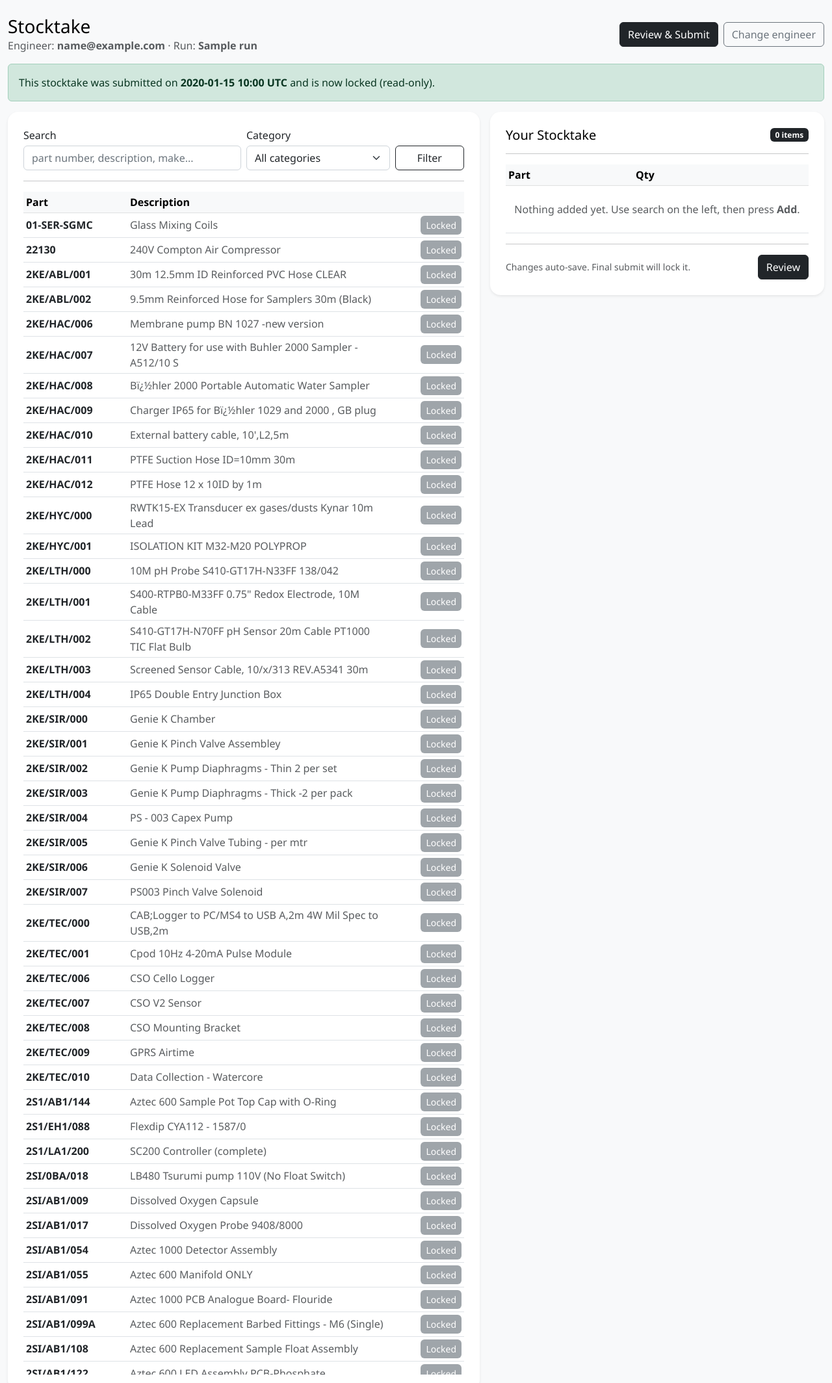
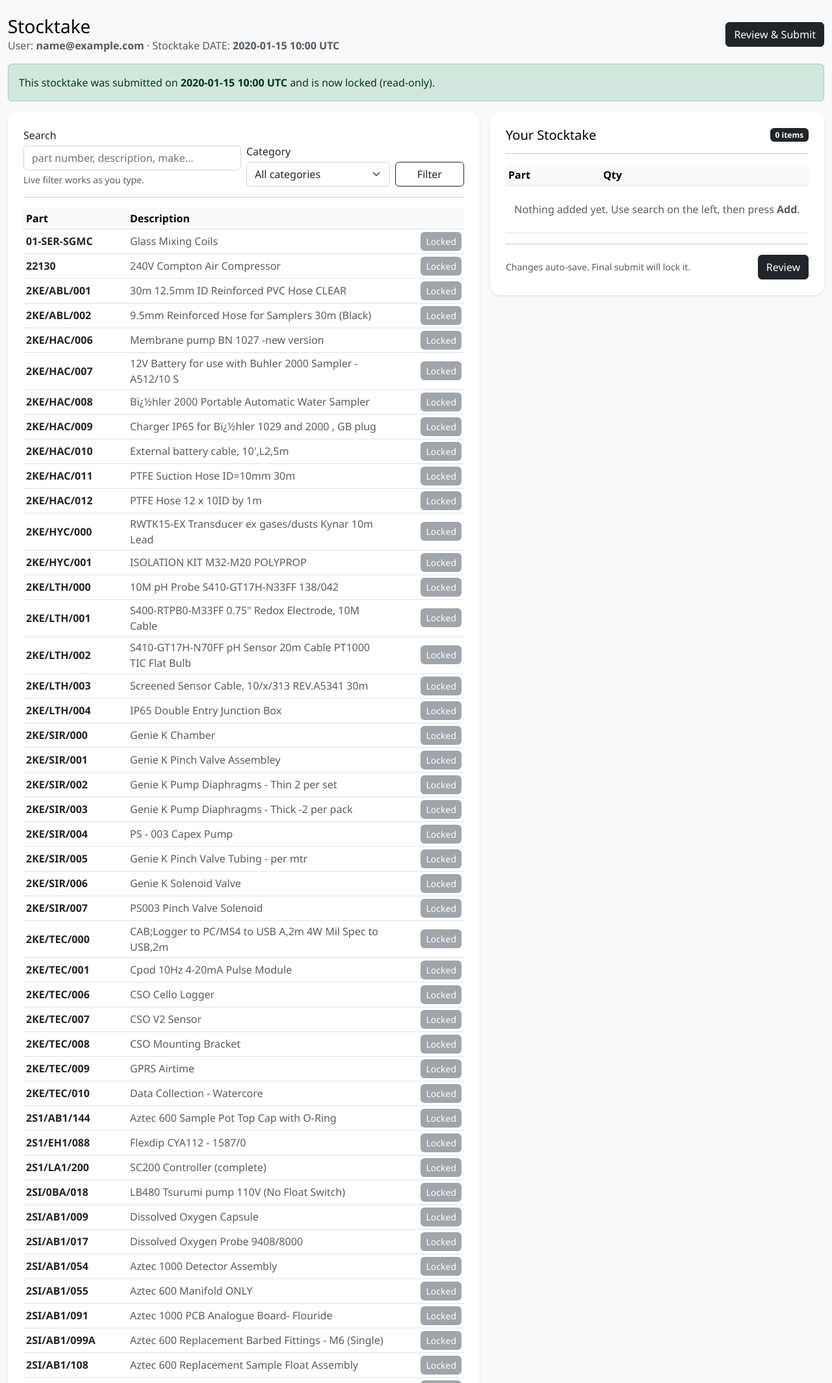
Before and after one commit to tomward0606/PartsProjectMain, a Flask app: a page that uses templates/stocktake_page.html in a window 1280 px wide. Shown: the top 2128 px of the page at 65% size. Run offline with Flask 3, Linux system fonts and the light colour scheme; tables that the repository leaves empty hold one stand-in row (values such as "Sample post").

Commit message:
Update stocktake_page.html

```diff
--- a/templates/stocktake_page.html
+++ b/templates/stocktake_page.html
@@ -7,10 +7,8 @@
   <link rel="stylesheet" href="{{ url_for('static', filename='style.css') }}">
 
   <style>
-    /* Small mobile polish so it doesn’t feel like a spreadsheet fell down the stairs */
     @media (max-width: 767.98px) {
       .page-title-wrap h3 { font-size: 1.35rem; }
-      .badge { font-size: .85rem; }
       .table { font-size: .92rem; }
       .sticky-mobile-actions {
         position: sticky;
@@ -22,10 +20,11 @@
         z-index: 5;
       }
     }
+    .qty-status { min-height: 18px; }
 
-    .qty-status {
-      min-height: 18px;
-    }
+    /* Make +/- compact */
+    .qty-group .btn { padding: .25rem .55rem; }
+    .qty-group input { text-align: center; }
   </style>
 </head>
 
@@ -34,13 +33,22 @@
     <div class="d-flex flex-wrap align-items-center justify-content-between gap-2 mb-3 page-title-wrap">
       <div>
         <h3 class="mb-0">Stocktake</h3>
-        <div class="text-muted">Engineer: <strong>{{ engineer_email }}</strong> · Run: <strong>{{ run_name }}</strong></div>
+
+        {% if submitted %}
+          <div class="text-muted">
+            User: <strong>{{ engineer_email }}</strong> · Stocktake DATE: <strong>{{ submitted_at }}</strong>
           </div>
+        {% else %}
+          <div class="text-muted">
+            User: <strong>{{ engineer_email }}</strong> · StockTake In progress
+          </div>
+        {% endif %}
+      </div>
+
       <div class="d-flex gap-2">
         <a href="{{ url_for('stocktake_review', engineer_email=engineer_email) }}" class="btn btn-dark">
           Review & Submit
         </a>
-        <a href="{{ url_for('stocktake_start') }}" class="btn btn-outline-secondary">Change engineer</a>
       </div>
     </div>
 
@@ -66,11 +74,12 @@
             <form class="row g-2 align-items-end" method="GET" action="{{ url_for('stocktake_page', engineer_email=engineer_email) }}">
               <div class="col-12 col-md-6">
                 <label class="form-label mb-1">Search</label>
-                <input class="form-control" name="search" value="{{ search }}" placeholder="part number, description, make...">
+                <input class="form-control" id="liveSearch" name="search" value="{{ search }}" placeholder="part number, description, make...">
+                <div class="form-text">Live filter works as you type.</div>
               </div>
               <div class="col-12 col-md-4">
                 <label class="form-label mb-1">Category</label>
-                <select class="form-select" name="category">
+                <select class="form-select" name="category" id="categorySelect">
                   <option value="">All categories</option>
                   {% for c in categories %}
                     <option value="{{ c }}" {% if c == selected_category %}selected{% endif %}>{{ c }}</option>
@@ -93,10 +102,12 @@
                     <th style="width: 120px;"></th>
                   </tr>
                 </thead>
-                <tbody>
+                <tbody id="partsTbody">
                   {% for p in parts %}
-                    <tr>
-                      <td><strong>{{ p.part_number }}</strong></td>
+                    <tr class="part-row"
+                        data-pn="{{ (p.part_number or '')|lower }}"
+                        data-desc="{{ (p.description or '')|lower }}">
+                      <td><strong class="pn">{{ p.part_number }}</strong></td>
                       <td class="text-muted">{{ p.description }}</td>
                       <td class="text-end">
                         {% if submitted %}
@@ -138,7 +149,7 @@
                 <thead class="table-light">
                   <tr>
                     <th>Part</th>
-                    <th style="width:160px;">Qty</th>
+                    <th style="width:210px;">Qty</th>
                     <th style="width:110px;"></th>
                   </tr>
                 </thead>
@@ -155,18 +166,24 @@
                         {% if submitted %}
                           <input class="form-control form-control-sm" value="{{ it.quantity }}" disabled>
                         {% else %}
+                          <div class="input-group input-group-sm qty-group">
+                            <button class="btn btn-outline-secondary qty-minus" type="button">−</button>
+
                             <input
                               type="number"
                               min="0"
                               name="quantity"
                               value="{{ it.quantity }}"
-                            class="form-control form-control-sm qty-input"
+                              class="form-control qty-input"
                               data-part="{{ it.part_number }}"
                               data-status-id="status-{{ it.part_number|replace(' ', '_') }}"
                               data-row-id="row-{{ it.part_number|replace(' ', '_') }}"
                               data-url="{{ url_for('stocktake_update_item', engineer_email=engineer_email, part_number=it.part_number) }}"
                               required
                             >
+
+                            <button class="btn btn-outline-secondary qty-plus" type="button">+</button>
+                          </div>
                         {% endif %}
                       </td>
 
@@ -217,23 +234,27 @@
 
                   <div class="mt-3">
                     <label class="form-label small mb-1">Quantity</label>
+
                     {% if submitted %}
                       <input class="form-control form-control-sm" value="{{ it.quantity }}" disabled>
                     {% else %}
+                      <div class="input-group input-group-sm qty-group">
+                        <button class="btn btn-outline-secondary qty-minus" type="button">−</button>
+
                         <input
                           type="number"
                           min="0"
                           name="quantity"
                           value="{{ it.quantity }}"
-                        class="form-control form-control-sm qty-input"
+                          class="form-control qty-input"
                           data-part="{{ it.part_number }}"
                           data-status-id="mstatus-{{ it.part_number|replace(' ', '_') }}"
                           data-card-id="card-{{ it.part_number|replace(' ', '_') }}"
                           data-url="{{ url_for('stocktake_update_item', engineer_email=engineer_email, part_number=it.part_number) }}"
                           required
                         >
-                      <div class="small text-muted mt-1">
-                        Tip: tapping the arrows auto-saves.
+
+                        <button class="btn btn-outline-secondary qty-plus" type="button">+</button>
                       </div>
                     {% endif %}
                   </div>
@@ -261,14 +282,10 @@
           </div>
         </div>
 
-        <!-- Mobile sticky action bar -->
         <div class="d-md-none sticky-mobile-actions mt-3 rounded-4 shadow-sm">
           <div class="d-grid gap-2">
             <a href="{{ url_for('stocktake_review', engineer_email=engineer_email) }}" class="btn btn-dark btn-lg">
               Review & Submit
-            </a>
-            <a href="{{ url_for('stocktake_start') }}" class="btn btn-outline-secondary btn-lg">
-              Change engineer
             </a>
           </div>
         </div>
@@ -280,7 +297,27 @@
 
   <script>
     (function () {
-      // Auto-save qty changes (arrow clicks fire input/change events)
+      // Live filtering for parts list
+      const liveSearch = document.getElementById("liveSearch");
+      const rows = Array.from(document.querySelectorAll(".part-row"));
+
+      function applyFilter() {
+        const q = (liveSearch?.value || "").trim().toLowerCase();
+        rows.forEach(r => {
+          const pn = r.dataset.pn || "";
+          const desc = r.dataset.desc || "";
+          const match = !q || pn.includes(q) || desc.includes(q);
+          r.style.display = match ? "" : "none";
+        });
+      }
+
+      if (liveSearch) {
+        liveSearch.addEventListener("input", applyFilter);
+        // apply once on load (if server-rendered search exists)
+        applyFilter();
+      }
+
+      // Auto-save qty changes
       const inputs = document.querySelectorAll(".qty-input");
       const badge = document.getElementById("itemsCountBadge");
 
@@ -301,9 +338,6 @@
         const rowId = inputEl.dataset.rowId;
         const cardId = inputEl.dataset.cardId;
 
-        if (!url) return;
-
-        // If empty, don’t spam the server
         const raw = inputEl.value;
         if (raw === "") {
           setStatus(statusId, "Enter a quantity…", "muted");
@@ -326,7 +360,6 @@
           });
 
           if (!res.ok) throw new Error("Request failed");
-
           const data = await res.json();
 
           if (!data.ok) {
@@ -334,21 +367,11 @@
             return;
           }
 
-          // Removed when qty <= 0
           if (data.removed) {
-            if (rowId) {
-              const row = document.getElementById(rowId);
-              if (row) row.remove();
-            }
-            if (cardId) {
-              const card = document.getElementById(cardId);
-              if (card) card.remove();
-            }
-          } else {
-            // server may clamp/normalize
-            if (typeof data.quantity !== "undefined") {
+            if (rowId) document.getElementById(rowId)?.remove();
+            if (cardId) document.getElementById(cardId)?.remove();
+          } else if (typeof data.quantity !== "undefined") {
             inputEl.value = data.quantity;
-            }
           }
 
           if (badge && typeof data.items_count !== "undefined") {
@@ -357,22 +380,38 @@
 
           setStatus(statusId, "Saved ✔", "ok");
           setTimeout(() => setStatus(statusId, "", "muted"), 1200);
-
         } catch (e) {
           setStatus(statusId, "Save failed. Try again.", "bad");
         }
       }
 
-      // Debounce per-input so holding the arrow doesn’t blast the server
+      // +/- buttons to adjust qty
+      function stepInput(inputEl, delta) {
+        const current = parseInt(inputEl.value || "0", 10);
+        const next = Math.max(0, (isNaN(current) ? 0 : current) + delta);
+        inputEl.value = String(next);
+        inputEl.dispatchEvent(new Event("input", { bubbles: true }));
+      }
+
+      document.addEventListener("click", (e) => {
+        const btn = e.target.closest(".qty-minus, .qty-plus");
+        if (!btn) return;
+
+        const group = btn.closest(".qty-group");
+        const input = group?.querySelector(".qty-input");
+        if (!input) return;
+
+        stepInput(input, btn.classList.contains("qty-plus") ? 1 : -1);
+      });
+
+      // Debounce saves per input
       const timers = new WeakMap();
-
       inputs.forEach((inputEl) => {
         const handler = () => {
           clearTimeout(timers.get(inputEl));
           const t = setTimeout(() => saveQty(inputEl), 250);
           timers.set(inputEl, t);
         };
-
         inputEl.addEventListener("input", handler);
         inputEl.addEventListener("change", handler);
       });
```
Lines whose indentation alone changed are shown as unchanged.
